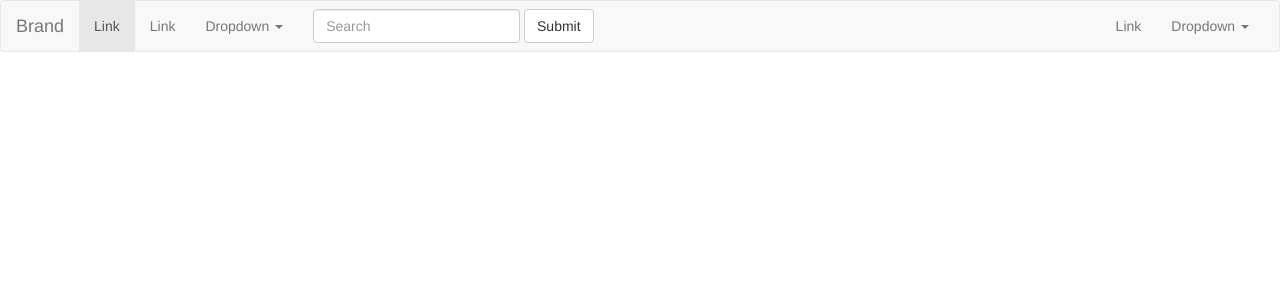
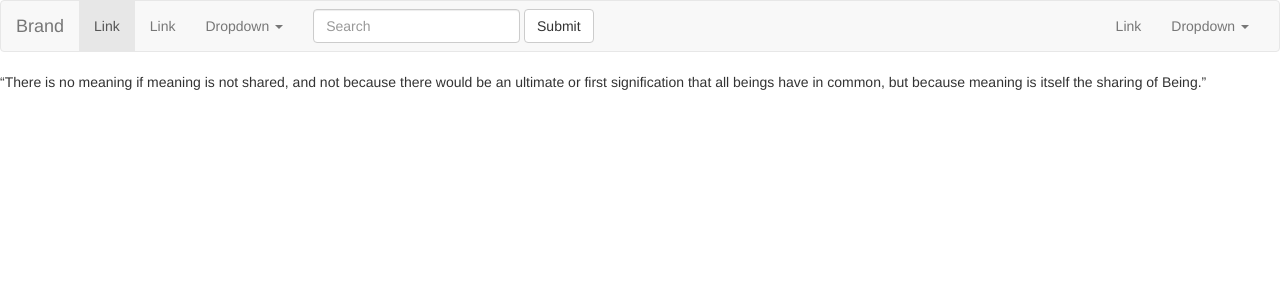
Before and after one commit to sofer/foundersandcoders, a Jekyll site: the page built from index.html, in a window 1280 px wide. Shown: the top 300 px of the page. Built offline with Jekyll 4.4.1, drawn with Linux system fonts in a browser that asks for light colours; nearby versions of some CDN libraries.

Commit message:
Update index.html

```diff
--- a/index.html
+++ b/index.html
@@ -5,3 +5,5 @@ layout: default
 <div class="home">
 
 </div>
+
+<p>“There is no meaning if meaning is not shared, and not because there would be an ultimate or first signification that all beings have in common, but because meaning is itself the sharing of Being.”</p>
```
